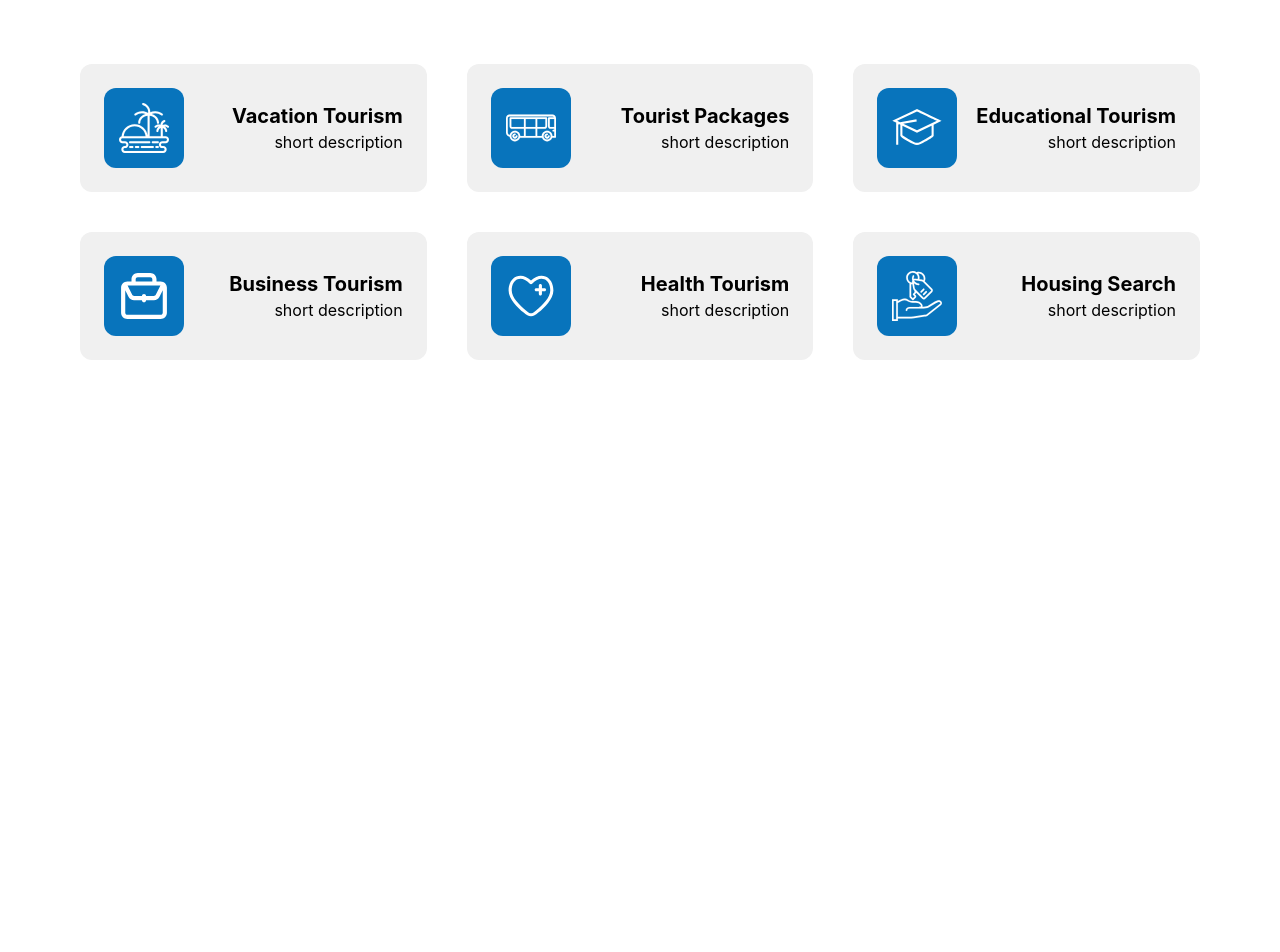
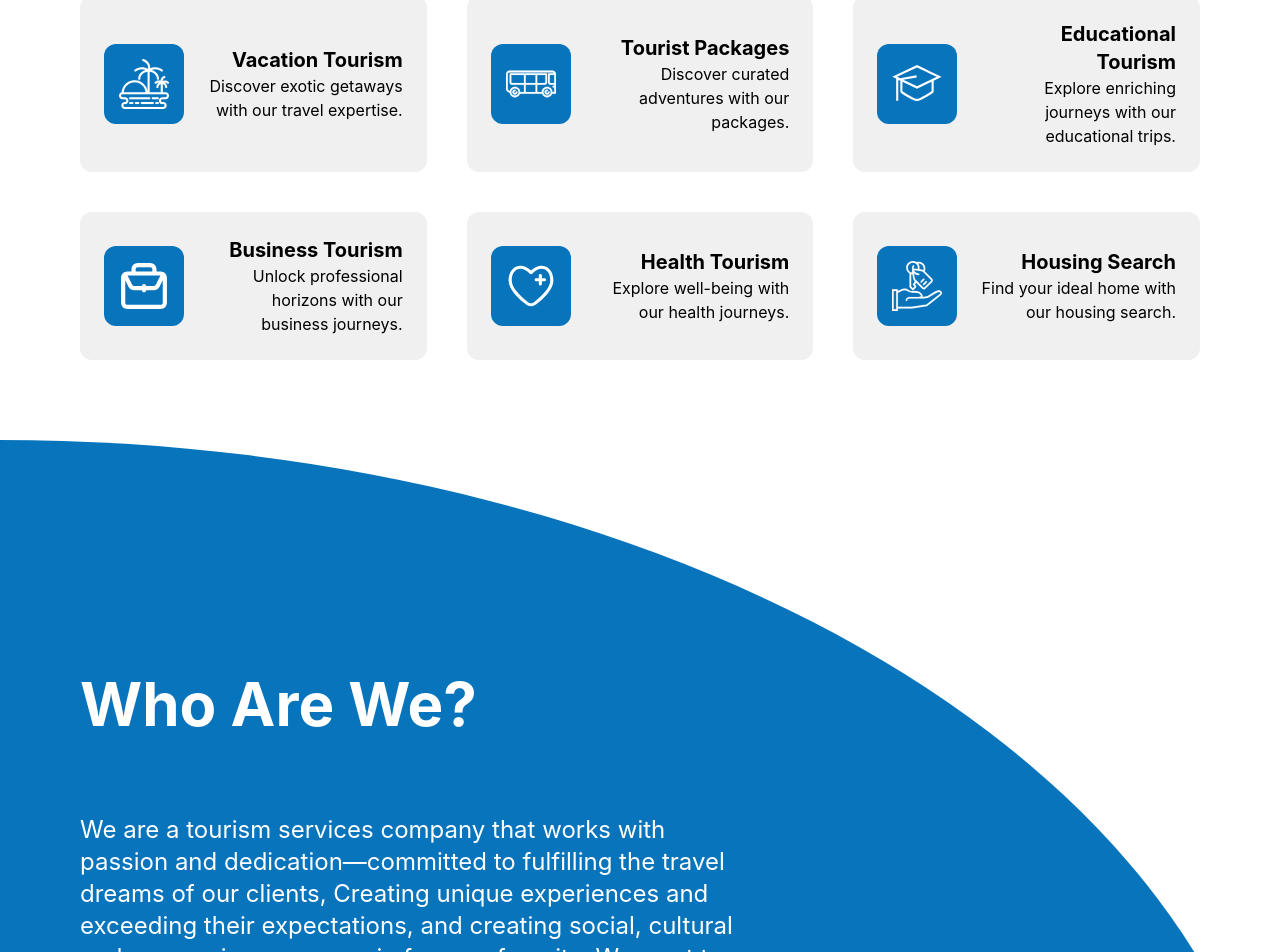
Before and after one commit to Drasticmitten/Destiny-Travel, a React (Create React App) app: page / in a window 1280 px wide. Shown: the part 1160-2112 px from the top of the page. Before the commit the page ends 1600 px from the top, so only its background shows below. Built offline with nearby package versions, Linux system fonts and the light colour scheme.

Commit message:
Where Are We?, Mission anbd Vision Finished

```diff
--- a/src/components/Card.jsx
+++ b/src/components/Card.jsx
@@ -9,6 +9,7 @@ import Housing from '../assets/services/housing.svg';
 
 const Card = (props) => {
     const { imgsrc, title, description } = props;
+
     let dynamicImage;
 
     if (imgsrc === 'Beach') {
@@ -31,9 +32,9 @@ const Card = (props) => {
                 {dynamicImage}
             </div>
 
-            <div className='text-end'>
+            <div className='text-end w-8/12'>
                 <h2 className='text-xl font-bold'>{title}</h2>
-                <p>{description}</p>
+                <p className='whitespace-pre-line'>{description}</p>
             </div>
         </div>
     );
--- a/src/components/Navegation.jsx
+++ b/src/components/Navegation.jsx
@@ -4,7 +4,7 @@ import Bag from '../assets/bag.svg'
 
 const Navegation = () => {
     return (
-        <header className='flex justify-between items-center px-12 py-2 fixed w-screen bg-white'>
+        <header className='flex justify-between items-center px-12 py-2 fixed w-screen bg-white z-10'>
             <a href="/">
                 <img className='w-[150px]' src={Logo} alt="Destiny & Travel Logo" />
             </a>
--- /dev/null
+++ b/src/components/TextStyle.jsx
@@ -0,0 +1,32 @@
+import React from 'react';
+import PropTypes from 'prop-types';
+
+const TextStyle = (props) => {
+    const { title, description, flexdirection } = props;
+
+    let flexContainerClass;
+    if (flexdirection === 'right') {
+        flexContainerClass = 'items-end text-end';
+    } else if (flexdirection === 'left') {
+        flexContainerClass = 'items-start text-start';
+    } else {
+        flexContainerClass = 'items-center text-middle';
+    }
+
+    return (
+        <div className={`${flexContainerClass} flex flex-col h-full justify-center gap-20`}>
+            <div className='w-7/12 flex flex-col gap-20'>
+                <h1 className='text-white text-6xl font-bold'>{title}</h1>
+                <p className='text-white text-2xl'>{description}</p>
+            </div>
+        </div>
+    );
+};
+
+TextStyle.propTypes = {
+    title: PropTypes.string.isRequired,
+    description: PropTypes.string.isRequired,
+    flexdirection: PropTypes.string.isRequired,
+};
+
+export default TextStyle;
--- /dev/null
+++ b/src/pages/another.css
@@ -0,0 +1,7 @@
+.whoarewe {
+    clip-path: ellipse(100% 100% at 0% 100%);
+}
+
+.vision {
+    clip-path: ellipse(100% 100% at 100% 0%);
+}
--- a/src/pages/home.jsx
+++ b/src/pages/home.jsx
@@ -2,8 +2,14 @@ import React from 'react'
 import Navegation from '../components/Navegation'
 import Arrow from '../assets/arrow.svg'
 import Card from '../components/Card'
+import './another.css'
+import TextStyle from '../components/TextStyle'
 
 const Home = () => {
+    const circleClipPathStyle = {
+        clipPath: 'circle(122% at 0 100%)',
+    };
+
     return (
         <main>
             <Navegation />
@@ -22,13 +28,37 @@ const Home = () => {
                 <h1 className='text-6xl font-bold'>We Offer Best Services</h1>
 
                 <div className='grid grid-cols-3 gap-10'>
-                    <Card imgsrc='Beach' title='Vacation Tourism' description='short description' />
-                    <Card imgsrc='Package' title='Tourist Packages' description='short description' />
-                    <Card imgsrc='Education' title='Educational Tourism' description='short description' />
-                    <Card imgsrc='Business' title='Business Tourism' description='short description' />
-                    <Card imgsrc='Health' title='Health Tourism' description='short description' />
-                    <Card imgsrc='Housing' title='Housing Search' description='short description' />
+                    <Card imgsrc='Beach' title='Vacation Tourism' description='Discover exotic getaways with our travel expertise.' />
+                    <Card imgsrc='Package' title='Tourist Packages' description='Discover curated adventures with our packages.' />
+                    <Card imgsrc='Education' title='Educational Tourism' description='Explore enriching journeys with our educational trips.' />
+                    <Card imgsrc='Business' title='Business Tourism' description='Unlock professional horizons with our business journeys.' />
+                    <Card imgsrc='Health' title='Health Tourism' description='Explore well-being with our health journeys.' />
+                    <Card imgsrc='Housing' title='Housing Search' description='Find your ideal home with our housing search.' />
                 </div>
+            </section>
+
+            <section className='whoarewe p-20 h-screen bg-[#0874bc]'>
+                <TextStyle
+                    title='Who Are We?'
+                    description='We are a tourism services company that works with passion and dedication—committed to fulfilling the travel dreams of our clients, Creating unique experiences and exceeding their expectations, and creating social, cultural and economic awareness in favour of equity. We want to be important to you.'
+                    flexdirection='left'
+                />
+            </section>
+
+            <section className='h-screen p-20 w-full bg-[#0874bc]'>
+                <TextStyle
+                    title='Mission'
+                    description='To advise and organize, with excellence, responsibility and warmth, vacation, educational, health, business or other tourism services, creating unique experiences and exceeding the expectations proposed to our clients.'
+                    flexdirection='middle'
+                />
+            </section>
+
+            <section className='vision p-20 h-screen w-full bg-[#0874bc]'>
+                <TextStyle
+                    title='Vision'
+                    description='To position ourselves as a leading company in tourism services in British Columbia, with expansion to other provinces of Canada and countries around the world, through partnerships with organizations that allow our economic and organizational growth in favour of the quality of service and needs of our customers.'
+                    flexdirection='right'
+                />
             </section>
         </main>
     )
```
